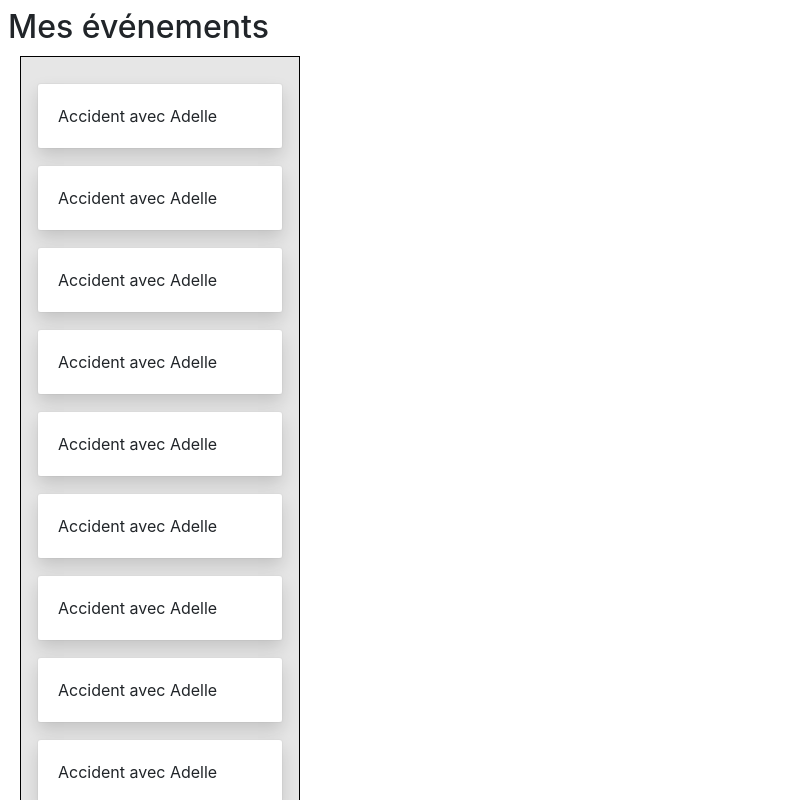
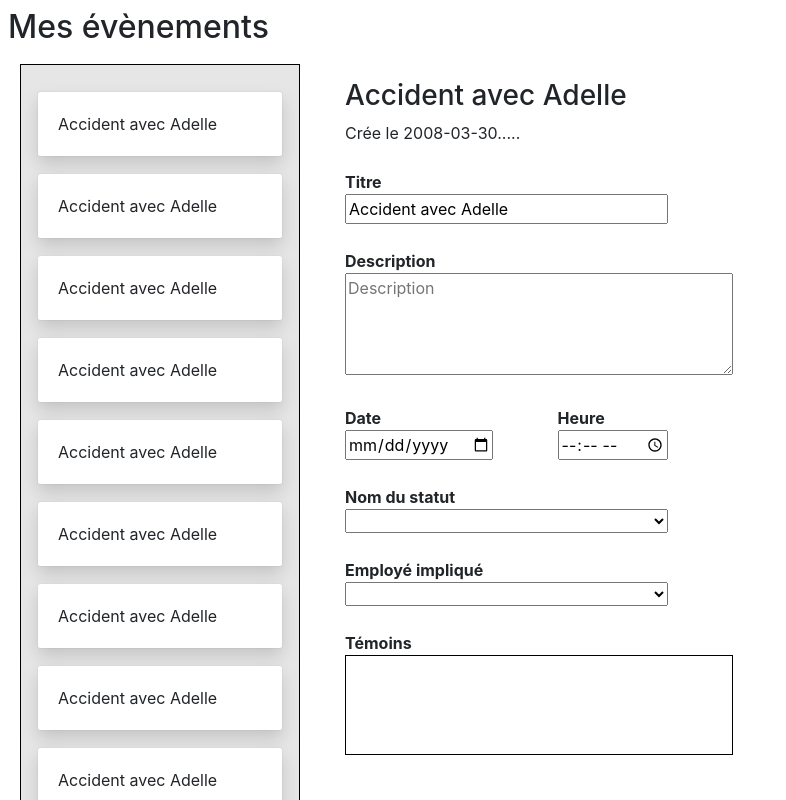
Before and after one commit to brahim-slimani/conformit-test, a Vue app: page / in a window 1280 px wide. Shown: the top 800 px of the page, without its empty margins (0-786 px from the left). Built offline with nearby package versions, Linux system fonts and the light colour scheme.

Commit message:
add dom elements of event detail section

```diff
--- a/src/assets/css/style.css
+++ b/src/assets/css/style.css
@@ -41,3 +41,42 @@
 ::-webkit-scrollbar-thumb:hover {
   background: #555;
 }
+
+.content-body {
+  display: flex;
+}
+
+/***************************** EVENT DETAIL SECTION ******************************/
+
+.event-detail-container {
+  text-align: initial;
+  margin: 25px;
+}
+
+.detail-section {
+  width: 40%;
+}
+
+.event-detail-container .label {
+  font-weight: bold;
+}
+
+.event-detail-container .item-detail {
+  margin: 25px 0;
+  width: 70%;
+}
+
+.event-detail-container .custom-input {
+  width: 100%;
+}
+
+.event-detail-container .custom-input-area {
+  width: 120%;
+}
+
+.event-detail-container .witness-container{
+  width: 120%;
+  min-height: 100px;
+  border: 1px solid black;
+  padding: 10px;
+}
--- /dev/null
+++ b/src/components/event-detail.vue
@@ -0,0 +1,59 @@
+<template>
+  <div class="event-detail-container">
+      <div class="header-detail">
+        <h3>Accident avec Adelle</h3>
+        <span>Crée le 2008-03-30.....</span>
+      </div>
+      <!-- <br/> -->
+      <div class="item-detail">
+        <div class="label">Titre</div>
+        <input
+          id="title"
+          class="custom-input"
+          type="text"
+          placeholder="Titre d'accident"
+          value="Accident avec Adelle"
+        />
+      </div>
+      <div class="item-detail">
+        <div class="label">Description</div>
+        <textarea id="description" type="text" class="custom-input-area" placeholder="Description" rows="4" />
+      </div>
+      <div class="item-detail d-flex justify-content-between">
+        <div>
+          <div class="label">Date</div>
+          <input id="date" type="date" placeholder="date" />
+        </div>
+        <div>
+          <div class="label">Heure</div>
+          <input id="houre" type="time" placeholder="heure" />
+        </div>
+      </div>
+      <div class="item-detail">
+        <div class="label">Nom du statut</div>
+        <select id="status" class="custom-input" aria-placeholder="Nom du statut"></select>
+      </div>
+      <div class="item-detail">
+        <div class="label">Employé impliqué</div>
+        <select id="employees" class="custom-input" aria-placeholder="Employé impliqué"></select>
+      </div>
+      <div class="item-detail">
+        <div class="label">Témoins</div>
+        <div class="witness-container">
+
+        </div>
+      </div>
+  </div>
+</template>
+
+<script>
+
+export default {
+  name: 'EventDetail',
+  data () {
+    return {
+    }
+  },
+  methods: {}
+}
+</script>
--- a/src/components/master-content.vue
+++ b/src/components/master-content.vue
@@ -1,9 +1,12 @@
 <template>
-  <div id="content" class="content-body">
-    <div class="text-left m-2"><h2>Mes événements</h2></div>
-    <div>
+  <div id="content">
+    <div class="text-left m-2"><h2>Mes évènements</h2></div>
+    <div class="content-body">
       <div class="events-section">
         <EventList />
+      </div>
+       <div class="detail-section">
+        <EventDetail />
       </div>
     </div>
   </div>
@@ -12,9 +15,10 @@
 <script>
 
 import EventList from './event-list'
+import EventDetail from './event-detail'
 
 export default {
-  components: {EventList},
+  components: {EventList, EventDetail},
   name: 'MasterContent',
   data () {
     return {
```
